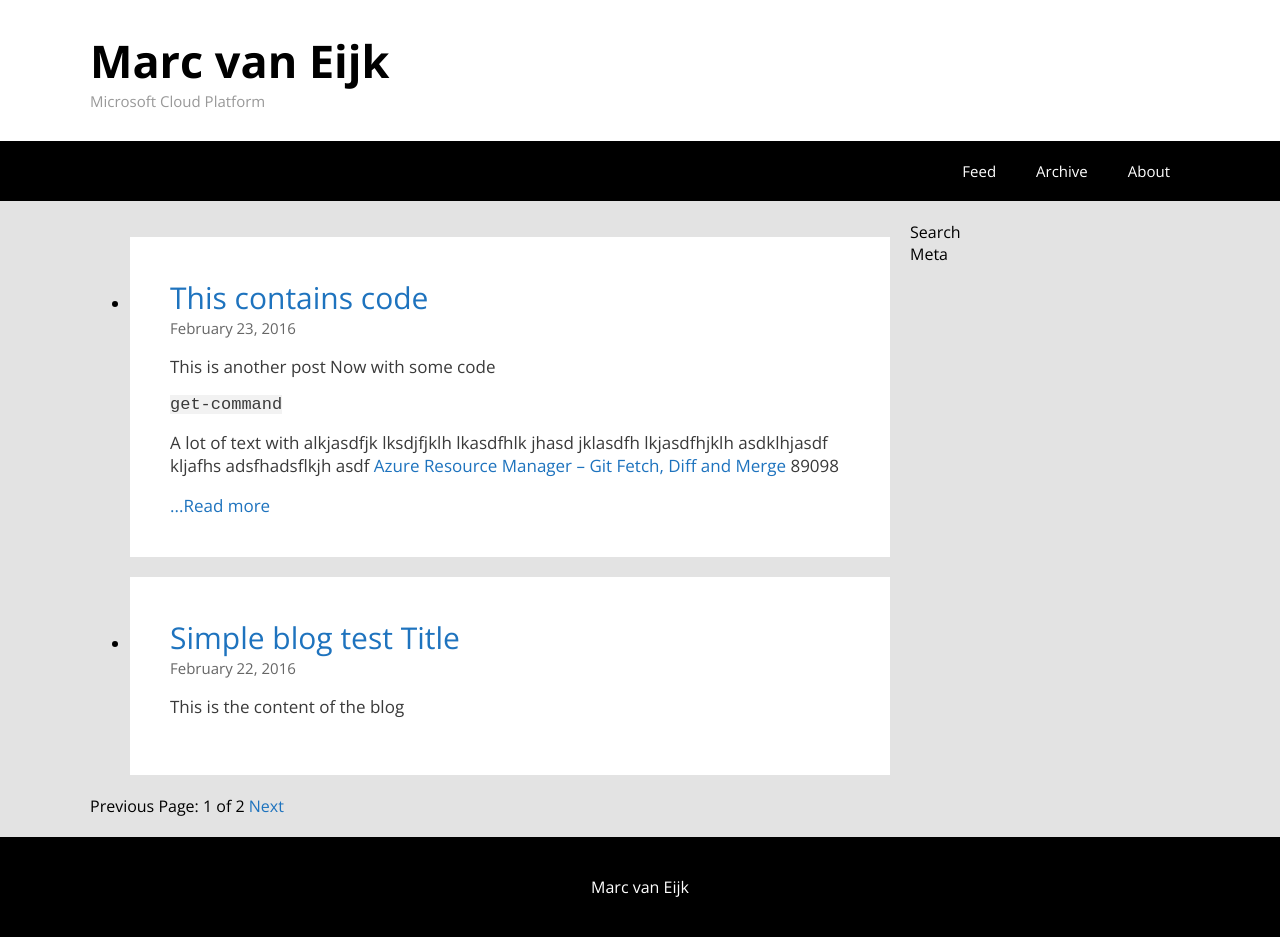
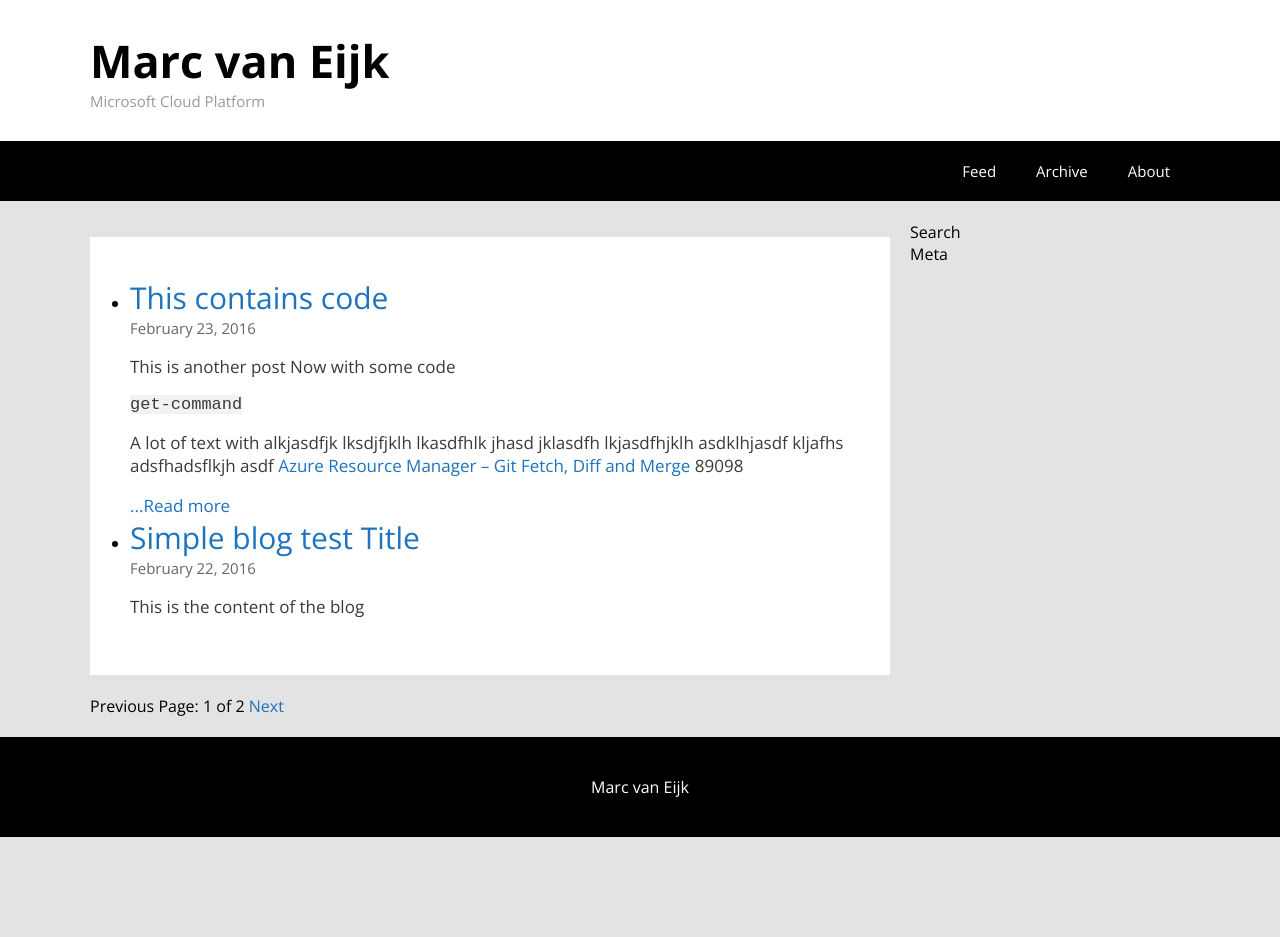
Before and after one commit to marcvaneijkdemo/marcvaneijkdemo.github.io, a Jekyll site: the page built from index.html, in a window 1280 px wide. Built offline with Jekyll 4.4.1, drawn with Linux system fonts in a browser that asks for light colours; the list of posts is cut into pages by our own code; after the commit the page ends 900 px from its top, so only the background shows below that.

Commit message:
Update content.css

```diff
--- a/css/content.css
+++ b/css/content.css
@@ -1,4 +1,11 @@
 /* Generic */
+
+.contentWrapper {
+  background-color: #ffffff;
+  padding: 40px;
+  margin-bottom: 20px;
+}
+
 .content {
   font-size: 17px;
   color: #3a3a3a;
@@ -36,12 +43,6 @@ a:hover {
   list-style-type: none;
 }
 
-.contentIndexLi {
-  background-color: #ffffff;
-  padding: 40px;
-  margin-bottom: 20px;
-}
-
 .contentPaginator {
   margin-bottom: 20px;
 }
```
